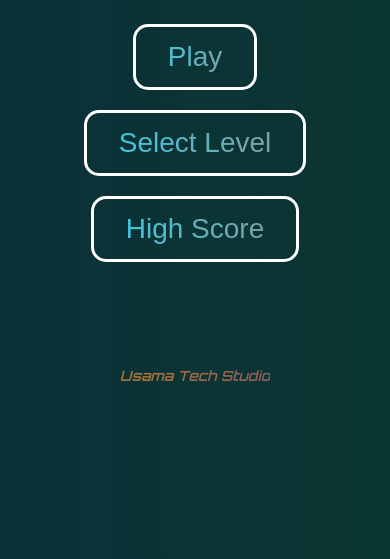
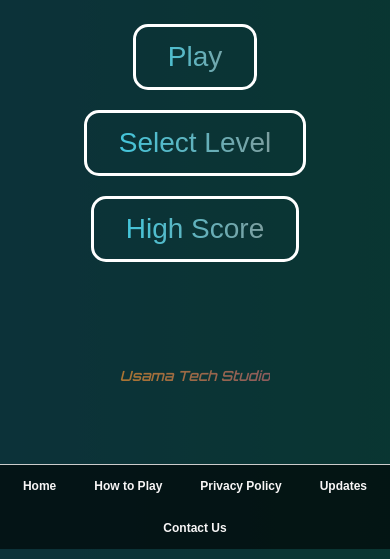
Before and after one commit to Usama-Ahmed-Rajput/Tap-To-Fruit, a plain HTML site: page index.html in a window 390 px wide. Shown: the part 285-844 px from the top of the page. Drawn offline with Linux system fonts and the light colour scheme.

Commit message:
style.css

```diff
--- a/style.css
+++ b/style.css
@@ -348,3 +348,26 @@ body {
 .hidden {
   display: none !important;
 }
+
+
+@media screen and (max-width: 600px) {
+  #utilityButtons {
+    flex-wrap: wrap;
+    justify-content: center;
+    top: auto;
+    bottom: 10px;
+    left: 0;
+    right: 0;
+    padding: 5px;
+    position: fixed;
+    background: rgba(0, 0, 0, 0.6);
+    border-top: 1px solid #ccc;
+  }
+
+  .utilBtn {
+    font-size: 12px;
+    padding: 5px 10px;
+    margin: 4px;
+    border-radius: 4px;
+  }
+}
```
